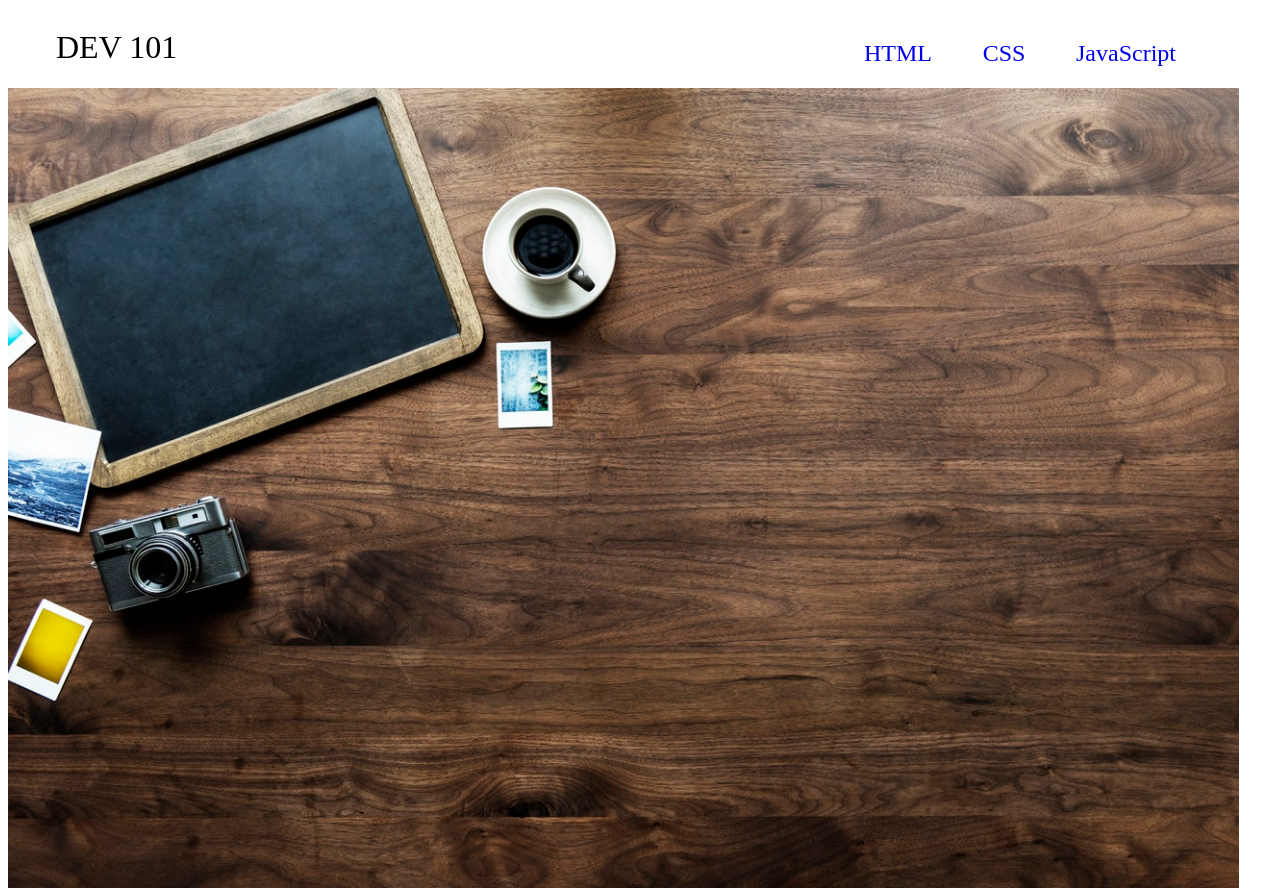
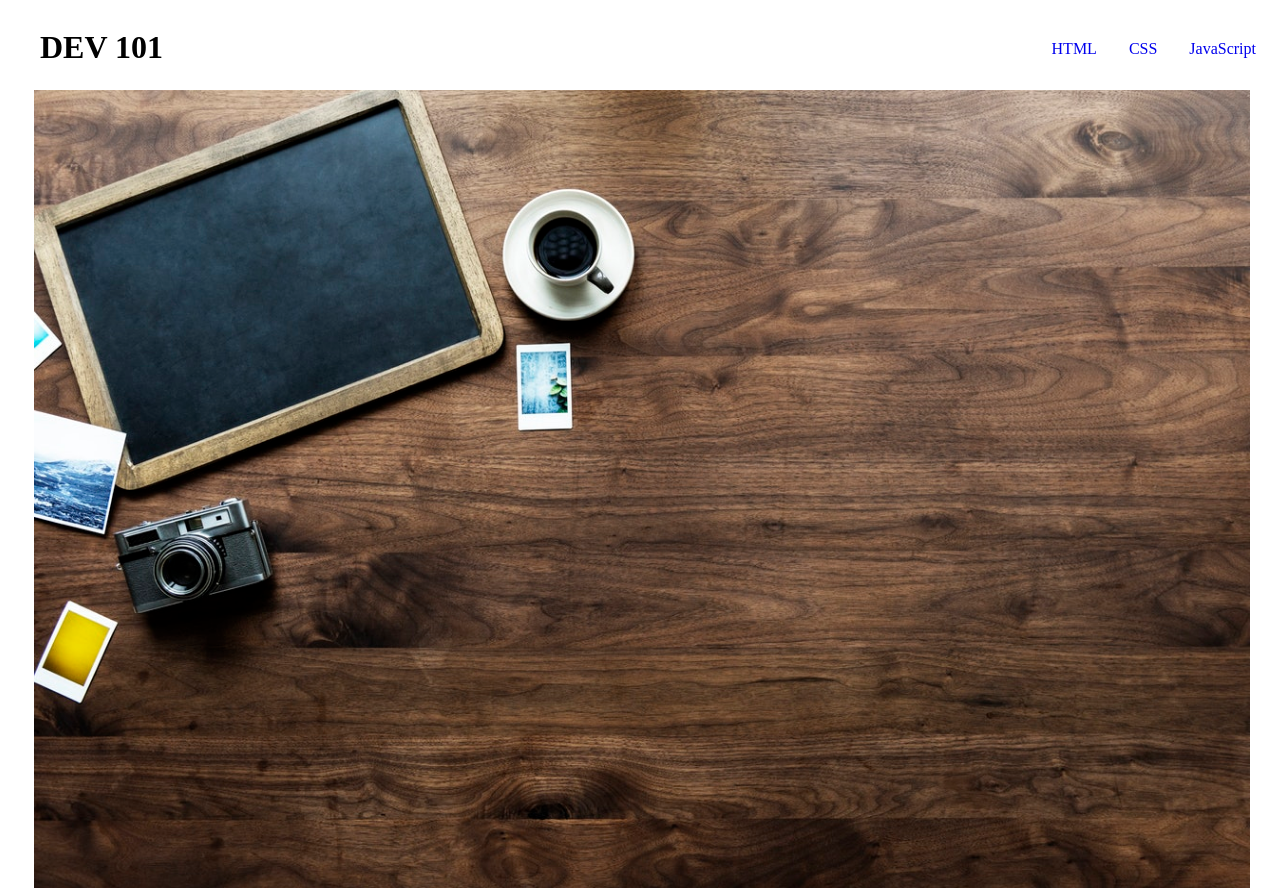
Before and after one commit to vkp3012/Dev, a plain HTML site: page html/Website/index.html in a window 1280 px wide. Shown: the top 888 px of the page. Drawn offline with Linux system fonts and the light colour scheme.

Commit message:
Styling in css

```diff
--- a/html/Website/index.html
+++ b/html/Website/index.html
@@ -14,13 +14,13 @@
         <nav>
             <ul>
                 <li>
-                    <a href="https://www.w3schools.com/html/" target="_blank">HTML</a>
+                    <a href=" ">HTML</a>
                 </li>
                 <li>
-                    <a href="https://www.w3schools.com/css/" target="_blank">CSS</a>
+                    <a href=" ">CSS</a>
                 </li>
                 <li>
-                   <a href="https://www.w3schools.com/js/" target="_blank">JavaScript</a>
+                   <a href=" ">JavaScript</a>
                 </li>
             </ul>
         </nav>
--- a/html/Website/style.css
+++ b/html/Website/style.css
@@ -2,32 +2,34 @@
 /* Remove the list style */
 li{
     list-style: none;
-    font-size: 1.5rem;
-}
-
-/* header width */
-header h1{
-    font-weight: 400;
+    /* font-size: 1.5rem; */
+    margin:1rem;
 }
 
 header{
     display: flex;
     justify-content: space-between;
-    margin: 0 3rem;
+    /* margin: 0 3rem; */
+}
+
+/* header width */
+header h1{
+    /* font-weight: 400; */
+    margin-left: 2rem;
 }
 
 ul{
     display: flex;
     justify-content: space-between;
-    position: relative;
+    /* position: relative;
     left: -3rem;
-    top: 1rem;
+    top: 1rem; */
 }
 
 /* Create a Space in words */
-nav {
+/* nav {
     width: 22rem;
-}
+} */
 
 a:link {
     text-decoration: none;
@@ -38,14 +40,15 @@ a:hover {
 
 /* Second Part */
 .WelcomeImage>img{
-    height: 800px;
-    width:125git 0px;
+    height: 100vh;
+    width:95vw;
+    margin-left:2vw;
+    margin-right:2.5vw;
 }
 
 /* Third part */
 .container {
     display: flex;
-    margin: 2rem;
 }
 
 .column{
@@ -58,10 +61,10 @@ a:hover {
 .footer{
     background-color:black;
     color:white;
-    height: 100px;
-    padding: 10px;
+    /* height: 100px; */
+    padding: 1px;
 }
 .footer>p{
-    font-size:20px;
+    font-size:25px;
     text-align:center;
 }
```
